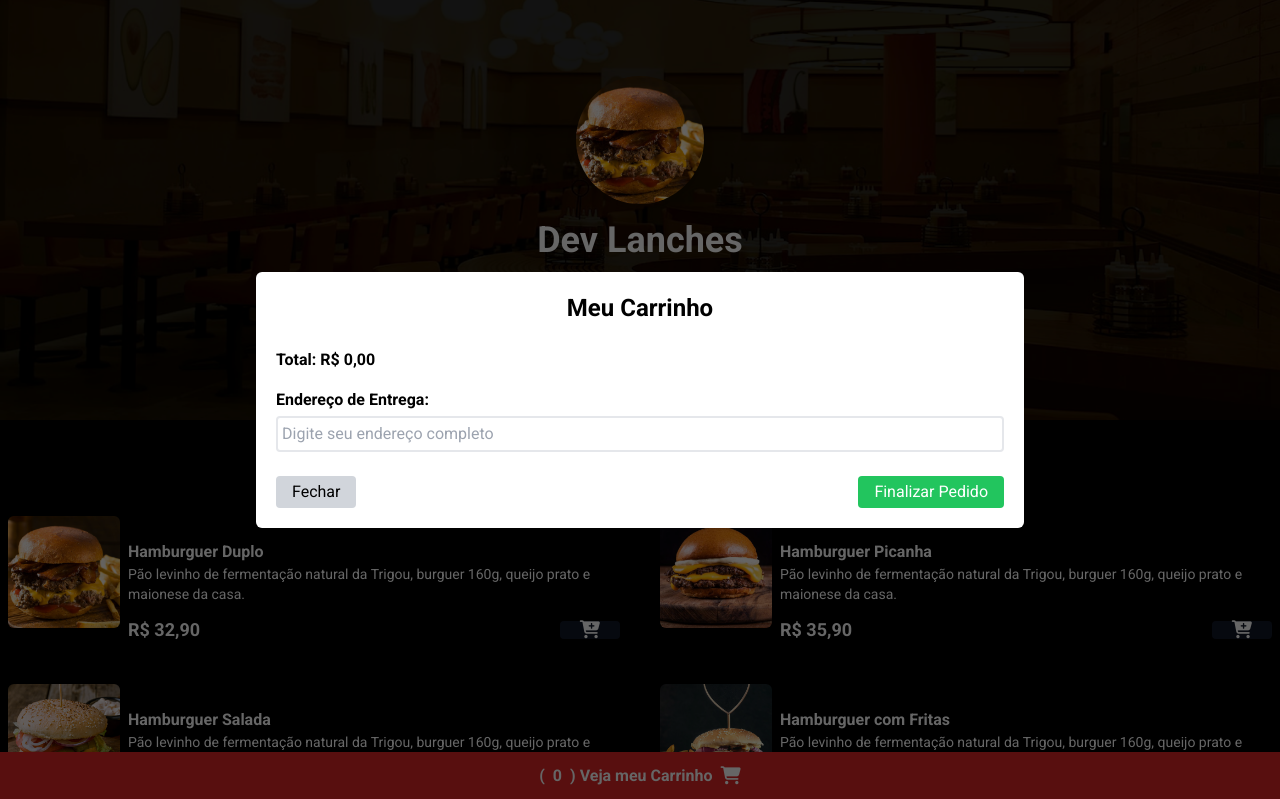
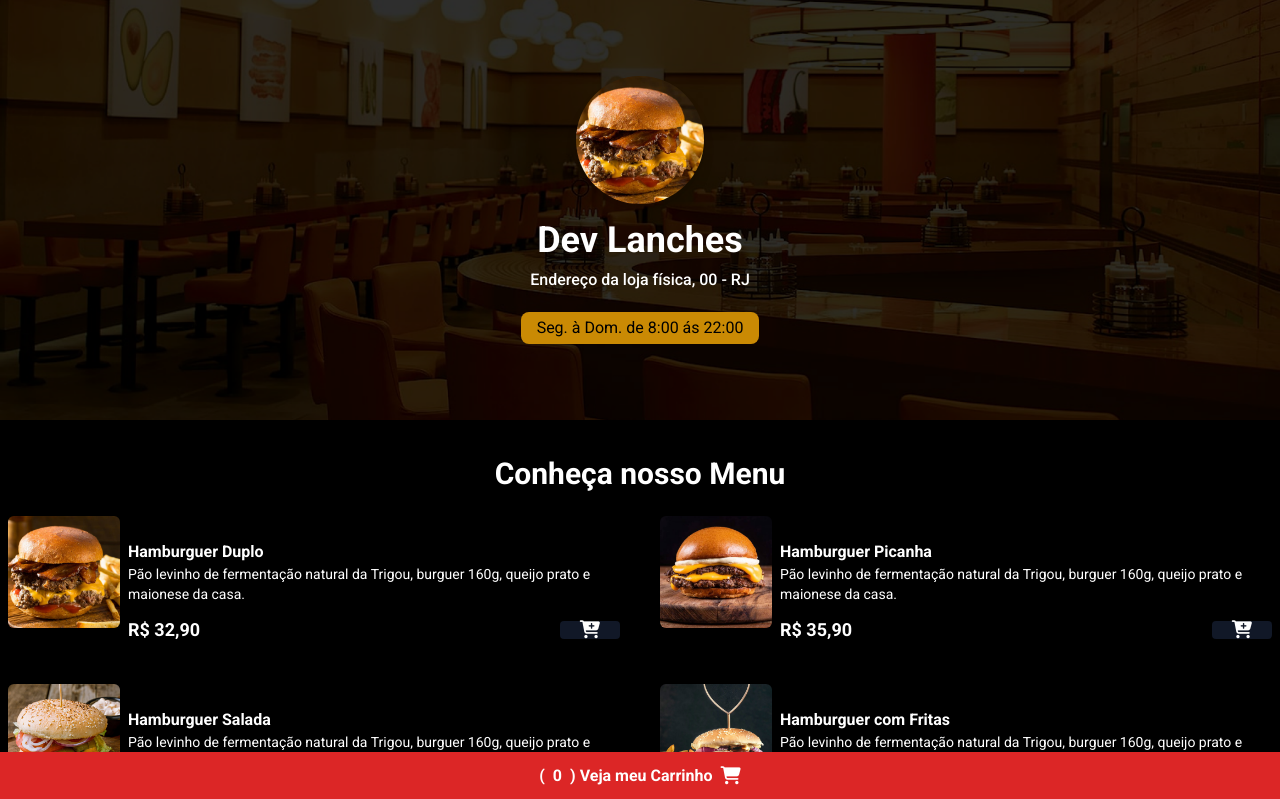
Before and after one commit to GlaucieneLuminato/WhatsAppFood, a website: page index.html in a window 1280 px wide. Shown: the top 799 px of the page. Drawn offline with nearby package versions, Linux system fonts and the light colour scheme.

Commit message:
Atualização e ajustes no hmtl

```diff
--- a/index.html
+++ b/index.html
@@ -318,7 +318,7 @@
 </footer>
 
 <!-- MODAL -->
-<div id="cart-modal" class="bg-black/60 w-full h-full fixed top-0 left-0 z-[99] items-center justify-center flex">
+<div id="cart-modal" class="bg-black/60 w-full h-full fixed top-0 left-0 z-[99] items-center justify-center hidden">
     <class class="bg-white p-5 rounded-md min-w-[90%] md:min-w-[60%]">
 
         <h2 class="mb-2 text-2xl font-bold text-center"> Meu Carrinho </h2>
```
